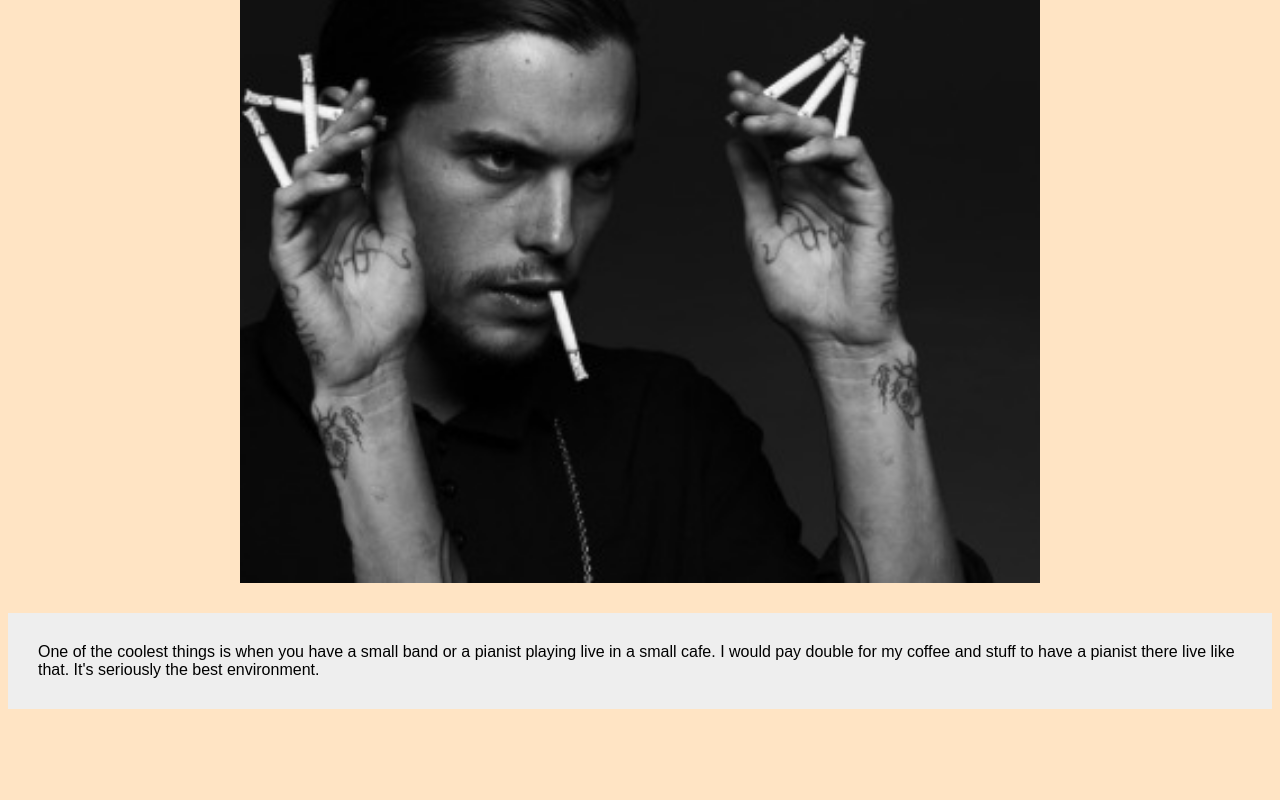
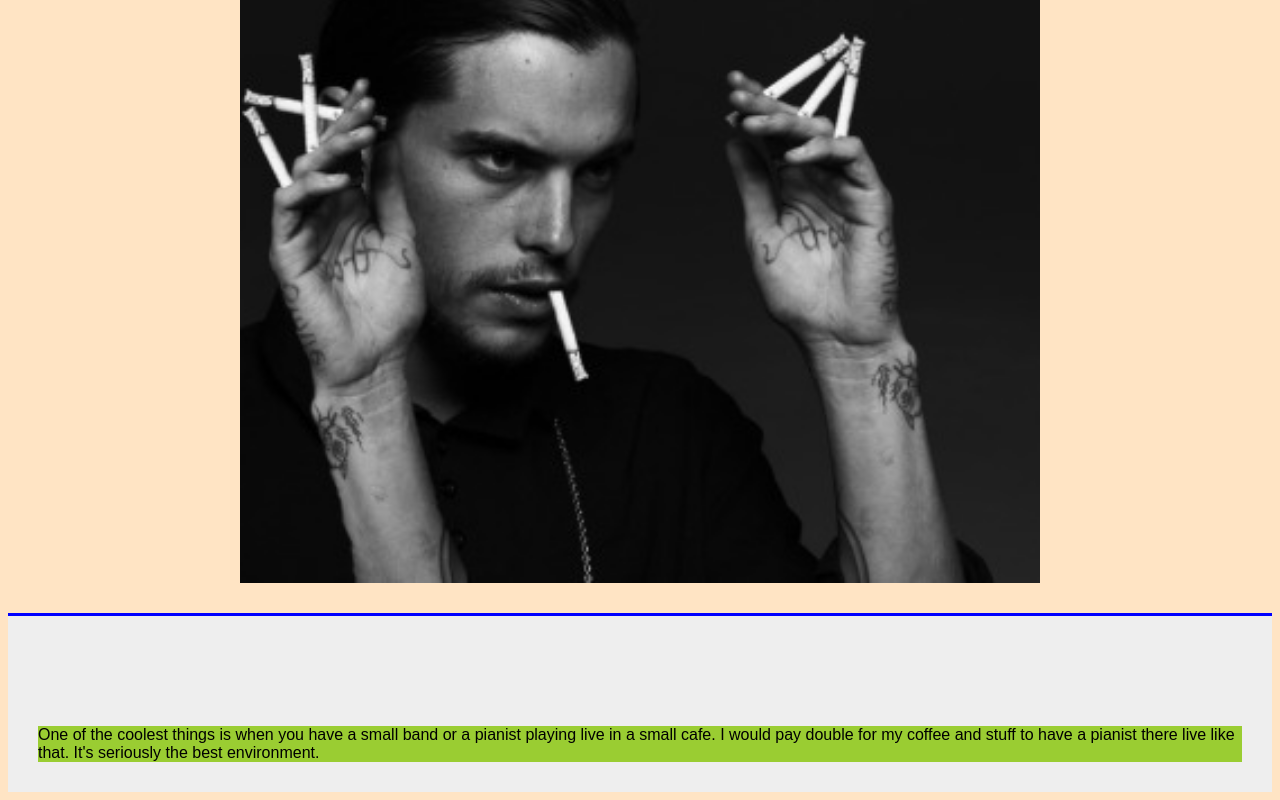
Before and after one commit to superhimax/superhimax.co, a plain HTML site: page MyStudy/index.html in a window 1280 px wide. Shown: the part 2528-3328 px from the top of the page. Before the commit the page ends 3245 px from the top, so only its background shows below. Drawn offline with Linux system fonts and the light colour scheme.

Commit message:
day3-finish

```diff
--- a/MyStudy/index.html
+++ b/MyStudy/index.html
@@ -91,7 +91,9 @@
         <div class="box03">
         </div>
         <div class="text">
+            <div class="child">
             One of the coolest things is when you have a small band or a pianist playing live in a small cafe. I would pay double for my coffee and stuff to have a pianist there live like that. It's seriously the best environment.
+            </div>
         </div>
     </body>
 </html>
--- a/MyStudy/main.css
+++ b/MyStudy/main.css
@@ -75,7 +75,12 @@ th{
     background-attachment: fixed;
 }
 .text{
+    border-top: 3px solid blue;
     margin-top: 30px;
     background-color: #EEE;
     padding: 30px;
 }
+.child{
+    margin-top: 80px;
+    background-color:yellowgreen;
+}
```
